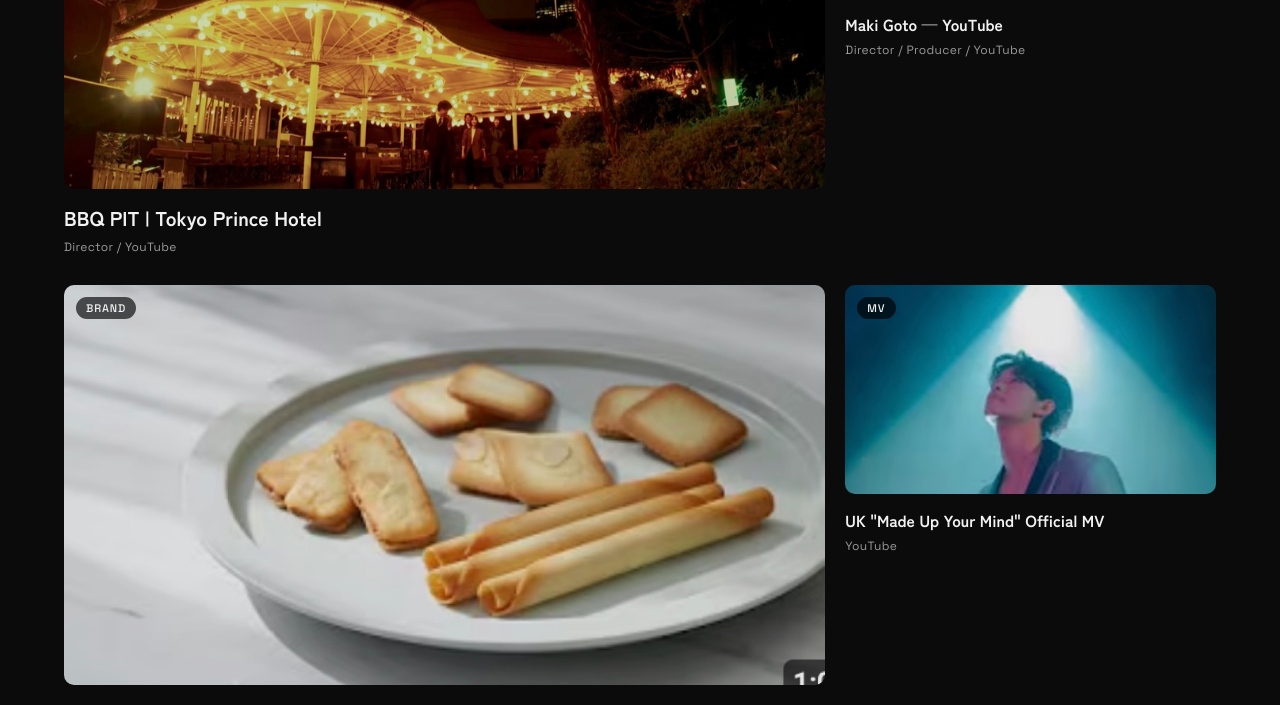
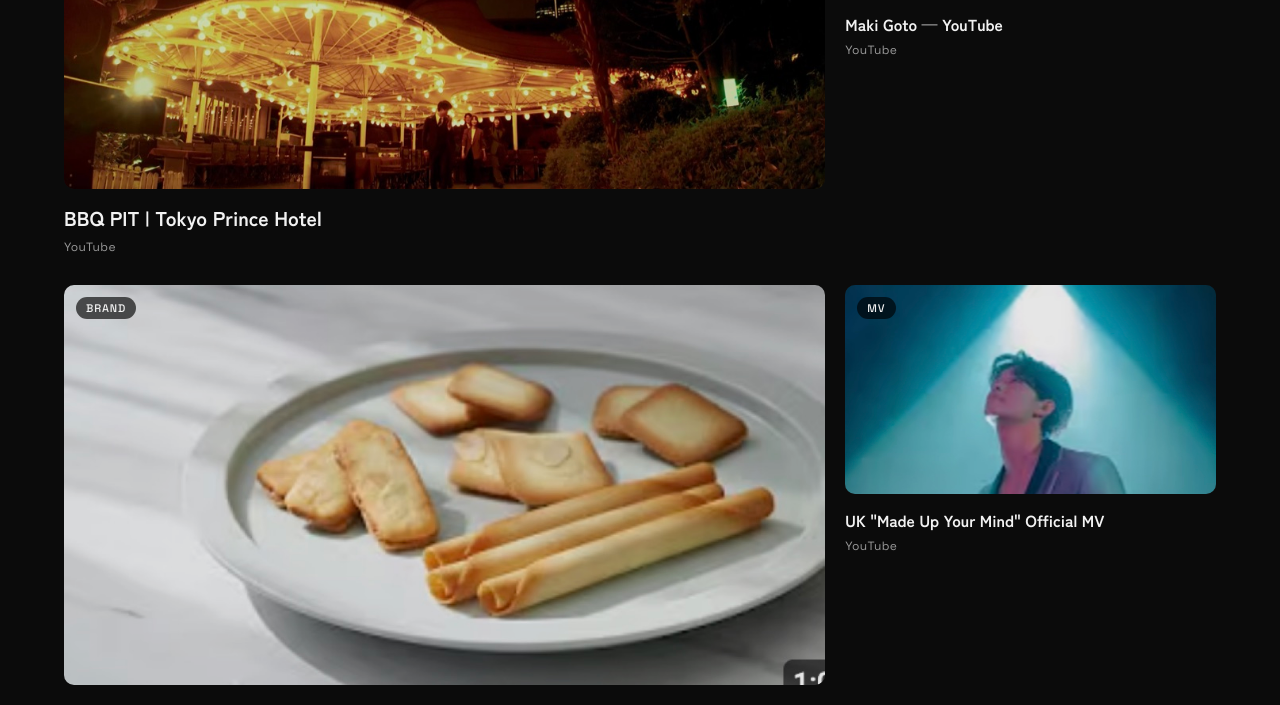
Before and after one commit to hobayashi-sketch/portfolio, a plain HTML site: page index.html in a window 1280 px wide. Shown: the part 1333-2038 px from the top of the page. Drawn offline with Linux system fonts and the light colour scheme.

Commit message:
担当表記を掲載先のみに
Co-Authored-By: Claude Opus 5.5 <noreply@anthropic.com>

```diff
--- a/index.html
+++ b/index.html
@@ -262,10 +262,10 @@ footer .wrap{display:flex;justify-content:space-between;gap:12px;flex-wrap:wrap}
 <script>
 // 作品データ（cat: mv / yt / brand / sns, feat: 大きく表示）
 const WORKS = [
-  {img:"00",cat:"brand",feat:1,ja:"BBQ PIT｜東京プリンスホテル",en:"BBQ PIT | Tokyo Prince Hotel",role:"Director / YouTube",url:"https://youtu.be/JAsaqJ1nT8k"},
-  {img:"12",cat:"brand",feat:1,ja:"ヨックモック 春夏イメージムービー",en:"YOKU MOKU Spring/Summer Image Movie",role:"Director / YouTube",url:"https://www.youtube.com/watch?v=PLfGoqU-Usg"},
+  {img:"00",cat:"brand",feat:1,ja:"BBQ PIT｜東京プリンスホテル",en:"BBQ PIT | Tokyo Prince Hotel",role:"YouTube",url:"https://youtu.be/JAsaqJ1nT8k"},
+  {img:"12",cat:"brand",feat:1,ja:"ヨックモック 春夏イメージムービー",en:"YOKU MOKU Spring/Summer Image Movie",role:"YouTube",url:"https://www.youtube.com/watch?v=PLfGoqU-Usg"},
   {img:"17",cat:"mv",feat:1,ja:"Mrs. GREEN APPLE",en:"Mrs. GREEN APPLE",role:"YouTube",url:"https://www.youtube.com/watch?v=kDLhXGLgXHY"},
-  {img:"15",cat:"yt",ja:"後藤真希 YouTube",en:"Maki Goto — YouTube",role:"Director / Producer / YouTube",url:"https://www.youtube.com/watch?v=1TKdh2WAHCI"},
+  {img:"15",cat:"yt",ja:"後藤真希 YouTube",en:"Maki Goto — YouTube",role:"YouTube",url:"https://www.youtube.com/watch?v=1TKdh2WAHCI"},
   {img:"07",cat:"brand",feat:1,ja:"KNOCK OUT.65 トレーラー",en:"KNOCK OUT.65 Trailer",role:"YouTube",url:"https://www.youtube.com/watch?v=Jj1BiClDZmw"},
   {img:"03",cat:"mv",ja:"UK『Made Up Your Mind』Official MV",en:"UK \"Made Up Your Mind\" Official MV",role:"YouTube",url:"https://www.youtube.com/watch?v=z4oXh0jr5cQ"},
   {img:"19",cat:"mv",ja:"福本大晴「恋の上昇気流」MV",en:"Taisei Fukumoto \"Koi no Joshokiryu\" MV",role:"YouTube",url:"https://www.youtube.com/watch?v=_44U6ZbTvs8"},
```
